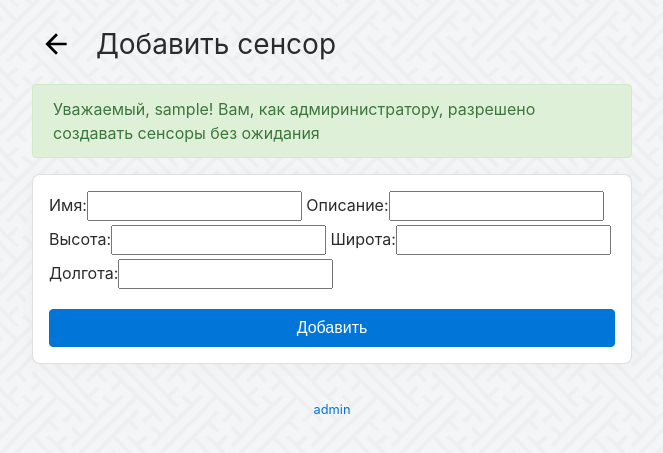
After one commit to ElenaYanakova/trashsensor-django, a Django app: page /sensor/add/ in a window 1280 px wide. The commit adds this page. Shown: the top 453 px of the page, without its empty margins (308-971 px from the left). Run offline with Django 3.2, Linux system fonts and the light colour scheme; a user stored in the database is signed in; tables that the repository leaves empty hold one stand-in row (values such as "Sample post"); some libraries are stand-ins or nearby versions.

Commit message:
- add sensors from thingspeak - sync sensors from thingspeak

```diff
--- /dev/null
+++ b/frontend/forms.py
@@ -0,0 +1,9 @@
+from django.forms import ModelForm
+
+from frontend.models import Sensor
+
+
+class SensorForm(ModelForm):
+    class Meta:
+        model = Sensor
+        fields = ['name', 'description', 'elevation', 'latitude', 'longitude']
--- a/frontend/models.py
+++ b/frontend/models.py
@@ -1,17 +1,28 @@
+# -*- coding: utf-8 -*-
 from __future__ import unicode_literals
 
 from django.db import models
 
 
 class Sensor(models.Model):
-    sensor_id = models.IntegerField(u'thingspeak id', primary_key=True)
-    name = models.CharField(u'Name', max_length=128, blank=True)
-    description = models.CharField(u'Description', max_length=256, blank=True)
-    latitude = models.DecimalField(u'latitude', decimal_places=6, max_digits=9, blank=True, null=True)
-    longitude = models.DecimalField(u'longitude', decimal_places=6, max_digits=9, blank=True, null=True)
-    elevation = models.CharField(u'elevation', max_length=128, blank=True)
-    last_entry_id = models.IntegerField(u'Last entry id', blank=True, null=True)
-    ranking = models.IntegerField(u'Ranking', blank=True, null=True)
+    sensor_id = models.IntegerField(u'id на thingspeak', primary_key=True)
+    name = models.CharField(u'Имя', max_length=128, blank=True)
+    description = models.CharField(u'Описание', max_length=256, blank=True)
+    latitude = models.DecimalField(u'Широта', decimal_places=6, max_digits=9, blank=True, null=True)
+    longitude = models.DecimalField(u'Долгота', decimal_places=6, max_digits=9, blank=True, null=True)
+    elevation = models.CharField(u'Высота', max_length=128, blank=True)
+    last_entry_id = models.IntegerField(u'id последнего отчета', blank=True, null=True)
+    ranking = models.IntegerField(u'Ранк', blank=True, null=True)
+
+    datetime_create = models.DateTimeField(u'Время добавления', auto_now_add=True, editable=False)
+    write_key = models.CharField(u'Ключ записи', max_length=256, null=True)
+
+    def __unicode__(self):
+        return u"[%d] %s" % (self.sensor_id, self.name)
+
+    class Meta:
+        verbose_name = u"Сенсор"
+        verbose_name_plural = u"Сенсоры"
 
     @classmethod
     def create(cls, json):
@@ -24,4 +35,8 @@ class Sensor(models.Model):
         sensor.elevation = json['elevation']
         sensor.last_entry_id = json['last_entry_id']
         sensor.ranking = json['ranking']
+        for api_key in json['api_keys']:
+            if api_key['write_flag']:
+                sensor.write_key = api_key['api_key']
+                break
         return sensor
--- a/frontend/mqtt/mqttwork.py
+++ b/frontend/mqtt/mqttwork.py
@@ -1,7 +1,6 @@
 import paho.mqtt.client as paho
 
 BROKER_ADDRESS = "mqtt.thingspeak.com"
-API_KEY = "D6OIEIT5E9EZ3WJU"
 
 
 def on_connect(client, userdata, flags, rc):
@@ -13,7 +12,7 @@ def on_message(client, userdata, msg):
     print(msg.topic + " " + str(msg.payload))
 
 
-def work(volume, temp, channel_id):
+def work(sensor, volume, temp):
     client = paho.Client()
     client.on_connect = on_connect
     client.on_message = on_message
@@ -21,6 +20,6 @@ def work(volume, temp, channel_id):
     client.connect(BROKER_ADDRESS, 1883, 60)
     client.loop_start()
 
-    topic = "channels/%s/publish/%s" % (channel_id, API_KEY)
+    topic = "channels/%s/publish/%s" % (sensor.sensor_id, sensor.write_key)
     payload = "field1=%s&field2=%s" % (volume, temp)
     (rc, mid) = client.publish(topic, str(payload), qos=0)
--- a/frontend/services.py
+++ b/frontend/services.py
@@ -3,7 +3,7 @@ import requests
 from frontend.models import Sensor
 
 BASE_URL = 'https://api.thingspeak.com/%s'
-API_KEY = 'D6OIEIT5E9EZ3WJU'
+API_KEY = '3BLVIV5M1A3COYBF'
 
 
 def make_request(url, method='get', params={}, key_required=False):
@@ -15,17 +15,21 @@ def make_request(url, method='get', params={}, key_required=False):
     return r
 
 
-def create_channel(name=None, description=None, elevation=None, latitude=None, longitude=None):
+def create_channel(sensor):
     method = 'POST'
-    url = 'channels'
+    url = 'channels.json'
     params = {
-        'name': name,
-        'description': description,
-        'elevation': elevation,
-        'latitude': latitude,
-        'longitude': longitude,
+        'name': sensor.name,
+        'description': sensor.description,
+        'elevation': sensor.elevation,
+        'latitude': sensor.latitude,
+        'longitude': sensor.longitude,
+        'field1': 'Volume',
+        'field2': 'Temperature',
+        'field3': 'Firmware',
+        'public_flag': 'true',
     }
-    r = make_request(url, method, params, key_required=True)
+    return make_request(url, method, params, key_required=True)
 
 
 def view_channel(id):
@@ -40,3 +44,9 @@ def view_channel(id):
     else:
         sensor = sensors[0]
     return sensor
+
+
+def list_my_channels():
+    method = 'GET'
+    url = 'channels.json'
+    return make_request(url, method, key_required=True).json()
--- a/frontend/static/css/main.css
+++ b/frontend/static/css/main.css
@@ -2,7 +2,8 @@ body {
     background: url(../img/sayagata-400px.png) repeat;
 }
 
-.content {
+.content,
+footer {
     width: 600px;
     margin: 20px auto;
 }
@@ -41,6 +42,7 @@ body {
     -webkit-transition: all .35s;
     -moz-transition: all .35s;
     transition: all .35s;
+    margin-bottom: 16px;
 }
 
 .card:hover {
@@ -62,3 +64,29 @@ body {
 .homer-404 {
     margin-bottom: 16px;
 }
+
+.btn-add-sensor {
+    /*width: 100%;*/
+}
+
+.sync-sensors {
+    vertical-align: top;
+    background-image: url(../img/ic_sync.svg);
+
+    height: 28px;
+    margin-left: 8px;
+    width: 28px;
+    display: inline-block;
+    background-size: 28px 28px;
+    cursor: pointer;
+}
+
+.sync-sensors:hover {
+    opacity: .6;
+}
+
+footer {
+    text-align: center;
+    padding-top: 16px;
+    font-size: 0.8em;
+}
--- a/frontend/urls.py
+++ b/frontend/urls.py
@@ -15,9 +15,11 @@ Including another URLconf
 """
 from django.conf.urls import url
 
-from frontend.views import home, sensor_page
+from frontend.views import home, sensor_page, add_sensor, sync
 
 urlpatterns = [
+    url(r'^sensor/add/$', add_sensor, name='add_sensor'),
+    url(r'^sensor/sync/$', sync, name='sync'),
     url(r'^sensor/(?P<pk>\d+)/$', sensor_page, name='sensor_page'),
     url(r'^$', home, name='home'),
 ]
--- a/frontend/views.py
+++ b/frontend/views.py
@@ -1,6 +1,9 @@
-from django.shortcuts import render, get_object_or_404, render_to_response
+# -*- coding: utf-8 -*-
+import datetime
+from django.shortcuts import render, get_object_or_404, render_to_response, redirect
 from django.template import RequestContext
 
+from frontend.forms import SensorForm
 from services import *
 
 # Create your views here.
@@ -23,11 +26,58 @@ def home(request):
 
 def sensor_page(request, pk):
     sensor = get_object_or_404(Sensor, pk=pk)
+    data_sent = False
     if request.method == 'POST':
         volume = request.POST.get('volume')
         temperature = request.POST.get('temperature')
-        channel_id = request.POST.get('channel_id')
-        mqttwork.work(volume, temperature, channel_id)
+        mqttwork.work(sensor, volume, temperature)
+        data_sent = True
     return render(request, "sensor.html", {
-        'sensor': sensor
+        'sensor': sensor,
+        'data_sent': data_sent,
     })
+
+
+def sec_to_hours(sec):
+    return sec / (60.0 * 60.0)
+
+
+def sync(request):
+    my_channels = list_my_channels()
+    Sensor.objects.all().delete()
+    for channel in my_channels:
+        sensor = Sensor.create(channel)
+        sensor.save()
+    return redirect('home')
+
+
+def add_sensor(request):
+    last_sensor = Sensor.objects.all().order_by('-datetime_create')
+    wait_time = 0
+    if len(last_sensor) > 0:
+        last_sensor = last_sensor[0]
+        delta = datetime.datetime.now().replace(tzinfo=None) - last_sensor.datetime_create.replace(tzinfo=None)
+        wait_time = 12 - sec_to_hours(delta.total_seconds())
+    can_create = wait_time <= 0 or request.user.is_superuser
+
+    result = None
+    result_ok = False
+    form = None
+    if can_create:
+        if request.method == 'POST':
+            form = SensorForm(request.POST)
+            if form.is_valid():
+                sensor = form.save()
+                r = create_channel(sensor)
+                sensor = Sensor.create(r.json())
+                sensor.save()
+                return redirect('sensor_page', sensor.pk)
+        else:
+            form = SensorForm()
+    return render(request, "add_sensor.html", {
+        'form': form,
+        'result': result,
+        'result_ok': result_ok,
+        'can_create': can_create,
+        'wait_time': "%.2f" % wait_time,
+    })
--- /dev/null
+++ b/templates/add_sensor.html
@@ -0,0 +1,43 @@
+{% extends 'base.html' %}
+{% load static %}
+{% block content %}
+    <div class="content">
+        <div class="toolbar">
+            <a class="home-btn" href="{% url 'home' %}">
+            </a>
+            <div class="title">
+                Добавить сенсор
+            </div>
+        </div>
+        {% if not can_create %}
+            <div class="alert alert-danger">
+                К сожалению сенсоры запрещено создавать слишком часто.
+                Подождите {{ wait_time }} часов или обратитесь
+                к администратору
+            </div>
+        {% else %}
+            {% if user.is_superuser %}
+                <div class="alert alert-success">
+                    Уважаемый, {{ user }}!
+                    Вам, как адмиринистратору, разрешено создавать сенсоры без ожидания
+                </div>
+            {% endif %}
+            <div class="card">
+                <form action="{% url 'add_sensor' %}" method="POST">
+                    {% csrf_token %}
+                    {{ form }}
+                    <p/>
+                    <div class="input-group text-center">
+                        <input type="submit" class="btn btn-primary btn-block" value="Добавить"/>
+                    </div>
+                </form>
+                {% if result_ok %}
+                    <div class="alert alert-success">
+                        {{ result }}
+                    </div>
+                {% endif %}
+            </div>
+        {% endif %}
+
+    </div>
+{% endblock %}
--- a/templates/base.html
+++ b/templates/base.html
@@ -14,6 +14,10 @@
 {% block content %}
 {% endblock content %}
 
+<footer>
+    <a href="{% url 'admin:index' %}" target="_blank">admin</a>
+</footer>
+
 <!-- Bootstrap Core JavaScript -->
 {#<script src="{{ STATIC_URL }}js/bootstrap.min.js"></script>#}
 </body>
```
Also changed, not shown: templates/home.html (+13 -3 lines), templates/sensor.html (+8 -10 lines), frontend/migrations/0002_auto_20170126_0045.py (added).
